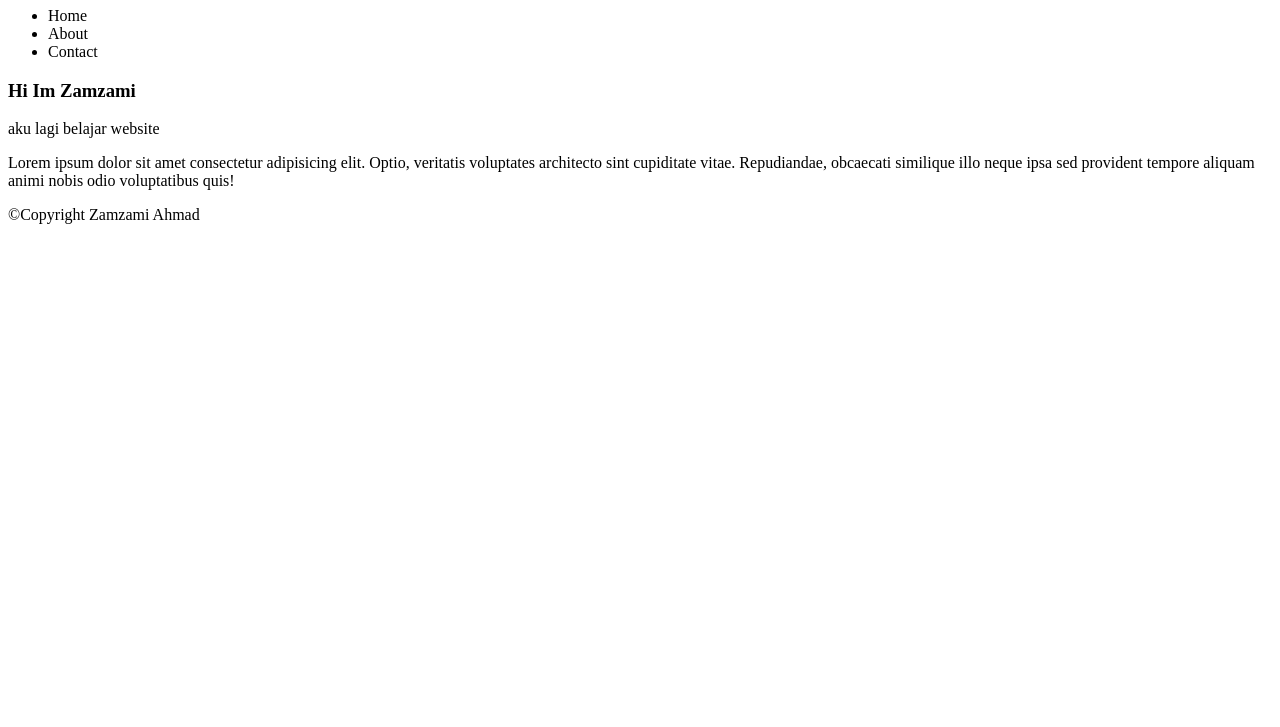
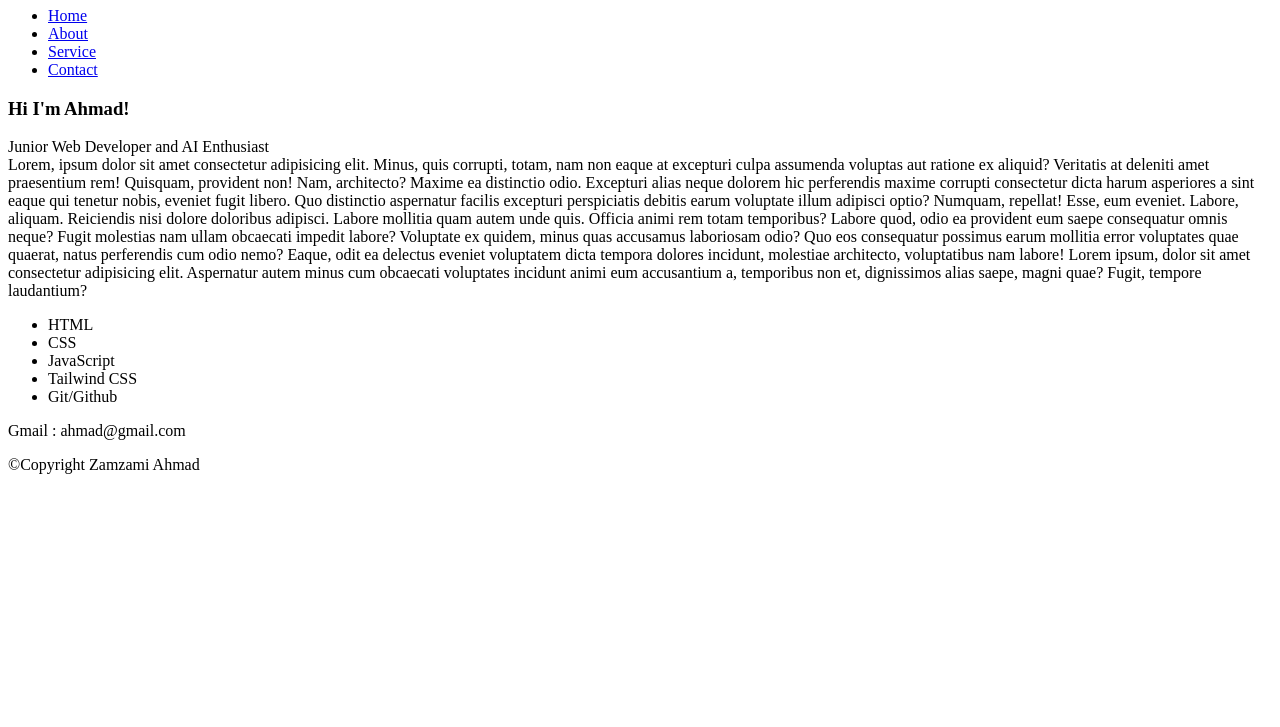
Before and after one commit to ZetSphere/Belajar_Web, a plain HTML site: page index.html in a window 1280 px wide. Shown: the part 73-800 px from the top of the page. Drawn offline with Linux system fonts and the light colour scheme.

Commit message:
learn semantic html

```diff
--- a/index.html
+++ b/index.html
@@ -10,31 +10,62 @@
     <!-- Belajar HTML Full  -->
     <!-- Header -->
     <header>
-      <!-- Gatau mau disi apa, mungkin h1?-->
-      <h1>hello word</h1>
+      <!-- Judul Website -->
+      <h1>Welcome to Our Website</h1>
+      <!-- Navbar = Isi Link Navigasi -->
+      <nav>
+        <ul>
+          <li><a href="#">Home</a></li>
+          <li><a href="#about">About</a></li>
+          <li><a href="#service">Service</a></li>
+          <li><a href="#contact">Contact</a></li>
+        </ul>
+      </nav>
     </header>
-    <!-- Navbar = cuma pernah liat code orang isinya begini kalau navbar -->
-    <nav>
-      <ul>
-        <li>Home</li>
-        <li>About</li>
-        <li>Contact</li>
-      </ul>
-    </nav>
     <!-- main section -->
     <main>
-      <h3>Hi Im Zamzami</h3>
-      <p>aku lagi belajar website</p>
+      <article id="about">
+        <h3>Hi I'm Ahmad!</h3>
+        <p>
+          Junior Web Developer and AI Enthusiast
+          <br />
+          Lorem, ipsum dolor sit amet consectetur adipisicing elit. Minus, quis
+          corrupti, totam, nam non eaque at excepturi culpa assumenda voluptas
+          aut ratione ex aliquid? Veritatis at deleniti amet praesentium rem!
+          Quisquam, provident non! Nam, architecto? Maxime ea distinctio odio.
+          Excepturi alias neque dolorem hic perferendis maxime corrupti
+          consectetur dicta harum asperiores a sint eaque qui tenetur nobis,
+          eveniet fugit libero. Quo distinctio aspernatur facilis excepturi
+          perspiciatis debitis earum voluptate illum adipisci optio? Numquam,
+          repellat! Esse, eum eveniet. Labore, aliquam. Reiciendis nisi dolore
+          doloribus adipisci. Labore mollitia quam autem unde quis. Officia
+          animi rem totam temporibus? Labore quod, odio ea provident eum saepe
+          consequatur omnis neque? Fugit molestias nam ullam obcaecati impedit
+          labore? Voluptate ex quidem, minus quas accusamus laboriosam odio? Quo
+          eos consequatur possimus earum mollitia error voluptates quae quaerat,
+          natus perferendis cum odio nemo? Eaque, odit ea delectus eveniet
+          voluptatem dicta tempora dolores incidunt, molestiae architecto,
+          voluptatibus nam labore! Lorem ipsum, dolor sit amet consectetur
+          adipisicing elit. Aspernatur autem minus cum obcaecati voluptates
+          incidunt animi eum accusantium a, temporibus non et, dignissimos alias
+          saepe, magni quae? Fugit, tempore laudantium?
+        </p>
+      </article>
+
+      <section id="service">
+        <ul>
+          <li>HTML</li>
+          <li>CSS</li>
+          <li>JavaScript</li>
+          <li>Tailwind CSS</li>
+          <li>Git/Github</li>
+        </ul>
+      </section>
+
+      <section id="contact">
+        <p>Gmail : ahmad@gmail.com</p>
+      </section>
     </main>
-    <!-- section =  gatau ini dipakai untuk apa? -->
-    <section>
-      <p>
-        Lorem ipsum dolor sit amet consectetur adipisicing elit. Optio,
-        veritatis voluptates architecto sint cupiditate vitae. Repudiandae,
-        obcaecati similique illo neque ipsa sed provident tempore aliquam animi
-        nobis odio voluptatibus quis!
-      </p>
-    </section>
     <footer>&copy;Copyright Zamzami Ahmad</footer>
   </body>
 </html>
```
Also changed, not shown: 1 other file.
